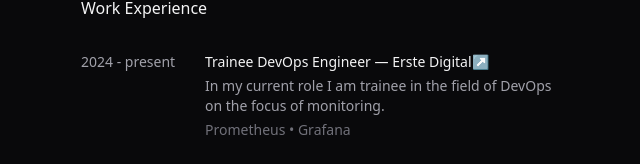
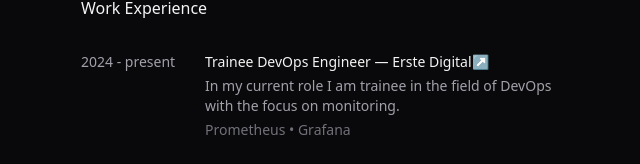
Before and after one commit to ignissak/web-2024, a SvelteKit app: page / in a window 1280 px wide. Shown: the part 272-436 px from the top of the page, without its empty margins (319-959 px from the left). Built offline with nearby package versions, Linux system fonts and the light colour scheme; a web font is replaced by a local one.

Commit message:
Update +page.svelte

```diff
--- a/src/routes/+page.svelte
+++ b/src/routes/+page.svelte
@@ -38,7 +38,7 @@
 				to={undefined}
 				title="Trainee DevOps Engineer — Erste Digital"
 				url="https://erstegroup.com"
-				paragraph="In my current role I am trainee in the field of DevOps on the focus of monitoring."
+				paragraph="In my current role I am trainee in the field of DevOps with the focus on monitoring."
 				skills={['Prometheus', 'Grafana']}
 			/>
 			<TimedExperience
```
